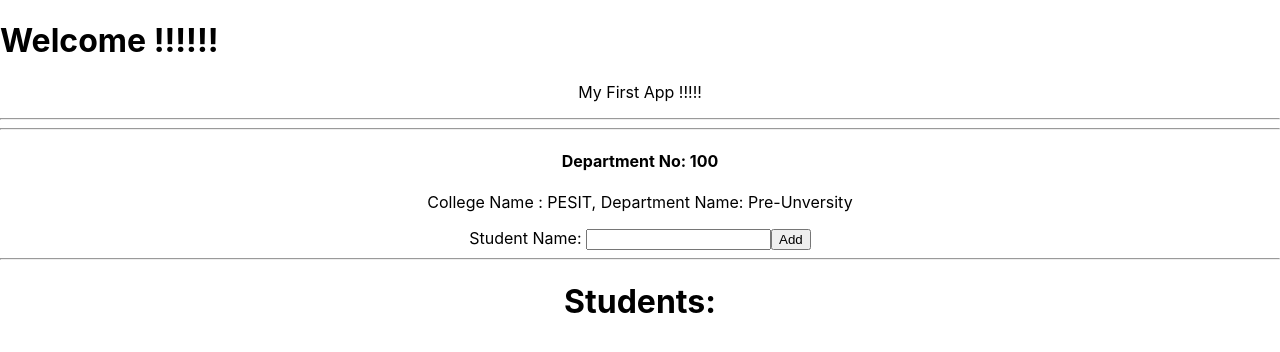
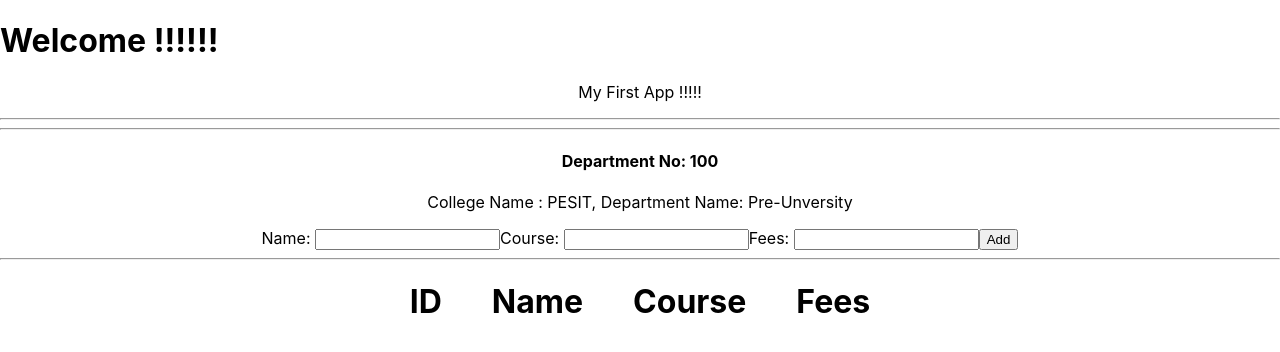
Before and after one commit to vinoddsce/first-react-app, a React (Create React App) app: page / in a window 1280 px wide. Shown: the top 352 px of the page. Built offline with nearby package versions, Linux system fonts and the light colour scheme.

Commit message:
deleting yarn lock

```diff
--- a/src/App.js
+++ b/src/App.js
@@ -1,6 +1,7 @@
 import React, { Component } from 'react';
 import './App.css';
 import Department from './components/Department';
+import StudentDTO from './common/StudentDTO';
 import StudentList from './components/student/StudentList';
 
 class App extends Component {
@@ -13,11 +14,13 @@ class App extends Component {
     this.addStudent = this.addStudent.bind(this);
   }
 
-  addStudent(name) {
+  addStudent(name, course, fees) {
     console.log("App->addStudent(): ", name);
 
     var temp = this.state.students;
-    temp.push(name);
+    var std = new StudentDTO(this.state.students.length + 1, name, course, fees);
+    console.log('std', std);
+    temp.push(std);
 
     this.setState({
       students: temp
--- /dev/null
+++ b/src/common/StudentDTO.js
@@ -0,0 +1,10 @@
+class StudentDTO {
+    constructor(id, name, course, fees) {
+        this.id = id;
+        this.name = name;
+        this.course = course;
+        this.fees = fees;
+    }
+}
+
+export default StudentDTO;
--- a/src/components/Department.js
+++ b/src/components/Department.js
@@ -10,8 +10,12 @@ class Department extends Component {
             collegeName: "PESIT"
         }
         this.onNameChange = this.onNameChange.bind(this);
+        this.onCourseChange = this.onCourseChange.bind(this);
+        this.onFeesChange = this.onFeesChange.bind(this);
         this.addStudentClicked = this.addStudentClicked.bind(this);
         this.stdName = '';
+        this.stdCourse = '';
+        this.stdFees = '';
     }
 
     onNameChange(event) {
@@ -19,8 +23,18 @@ class Department extends Component {
         this.stdName = event.target.value;
     }
 
+    onCourseChange(event) {
+        console.log("Changed Value: ", event.target.value);
+        this.stdCourse = event.target.value;
+    }
+
+    onFeesChange(event) {
+        console.log("Changed Value: ", event.target.value);
+        this.stdFees = event.target.value;
+    }
+
     addStudentClicked(event) {
-        this.props.addStudent(this.stdName);
+        this.props.addStudent(this.stdName, this.stdCourse, this.stdFees);
     }
 
     render() {
@@ -29,7 +43,10 @@ class Department extends Component {
             <div>
                 <h4>Department No: {this.props.deptNumber}</h4>
                 <p>College Name : {this.state.collegeName}, Department Name: {this.state.departmentName}</p>
-                Student Name: <input type="text" onChange={this.onNameChange} />
+                Name: <input type="text" onChange={this.onNameChange} />
+                Course: <input type="text" onChange={this.onCourseChange} />
+                Fees: <input type="text" onChange={this.onFeesChange} />
+
                 <button onClick={this.addStudentClicked}>Add</button>
             </div>
         );
--- a/src/components/student/Student.js
+++ b/src/components/student/Student.js
@@ -1,7 +1,11 @@
 import React from 'react';
 
 const Student = (props) => {
-    return <p style={{ color: 'green' }}>Name Is : {props.name}</p>
+    return <p><span style={{ padding: '0px 25px', width: '25%' }}>{props.id}</span>
+        <span style={{ padding: '0px 25px', width: '25%' }}>{props.name}</span>
+        <span style={{ padding: '0px 25px', width: '25%' }}>{props.course}</span>
+        <span style={{ padding: '0px 25px', width: '25%' }}>{props.fees}</span>
+        <button>Delete</button></p>
 }
 
 export default Student;
--- a/src/components/student/StudentList.js
+++ b/src/components/student/StudentList.js
@@ -12,10 +12,15 @@ class StudentList extends Component {
     render() {
         return (
             <>
-                <h1>Students: </h1>
+                <h1><span style={{ padding: '0px 25px', width: '25%' }}>ID</span><span style={{ padding: '0px 25px', width: '25%' }}>Name</span><span style={{ padding: '0px 25px', width: '25%' }}>Course</span><span style={{ padding: '0px 25px', width: '25%' }}>Fees</span></h1>
                 {
-                    this.props.students.map((name, index) => {
-                        return <Student name={name} key={index} />
+                    this.props.students.map((std, index) => {
+                        return <Student
+                            id={std.id}
+                            name={std.name}
+                            course={std.course}
+                            fees={std.fees}
+                            key={index} />
                     })
                 }
             </>
```
Also changed, not shown: 1 other file (tests, documents, lock files or other folders).
